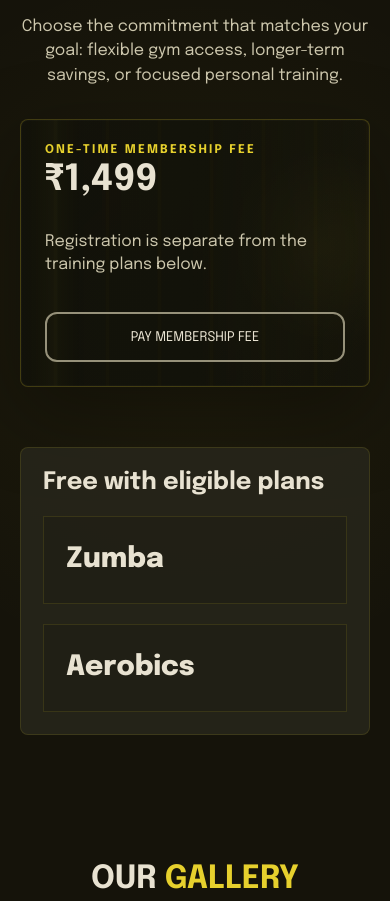
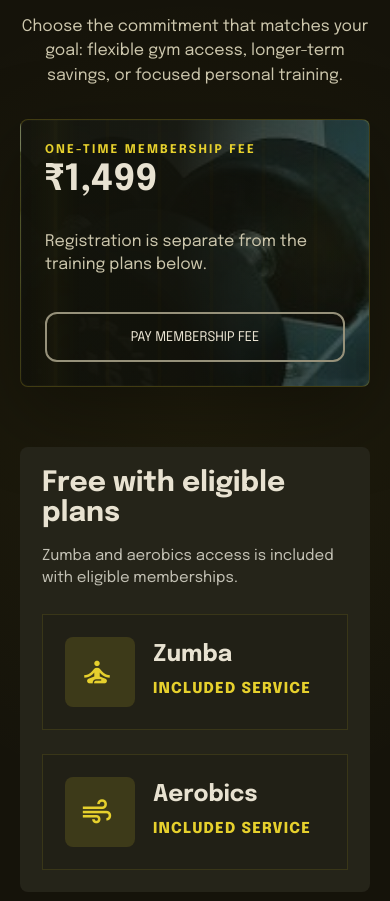
Before and after one commit to TheDreamGYM123/TheDreamGym, a website: page index.html in a window 390 px wide. Shown: the part 3315-4216 px from the top of the page. Drawn offline with nearby package versions, Linux system fonts and the light colour scheme; no server answers.

Commit message:
Polish membership catalog visuals

```diff
--- a/index.html
+++ b/index.html
@@ -23,7 +23,7 @@
     <title>The Dream Gym</title>
     <meta name="description"
         content="Forge your strength, define your limits at The Dream Gym. Elite trainers, world-class equipment, and a premium training environment.">
-    <link rel="stylesheet" href="style.css?v=20260539">
+    <link rel="stylesheet" href="style.css?v=20260540">
 </head>
 
 <body>
@@ -347,10 +347,19 @@
             <div class="pricing-grid fade-in">
                 <!-- Populated dynamically by script.js -->
             </div>
-            <div class="pricing-freebies fade-in" aria-label="Free benefits">
-                <span class="font-label-caps">Free with eligible plans</span>
-                <strong>Zumba</strong>
-                <strong>Aerobics</strong>
+            <div class="pricing-freebies catalog-privilege-pack home-privilege-pack fade-in" aria-label="Free benefits">
+                <div>
+                    <h3>Free with eligible plans</h3>
+                    <p>Zumba and aerobics access is included with eligible memberships.</p>
+                </div>
+                <div class="catalog-benefit-card">
+                    <span class="material-symbols-outlined">self_improvement</span>
+                    <div><strong>Zumba</strong><small>Included service</small></div>
+                </div>
+                <div class="catalog-benefit-card">
+                    <span class="material-symbols-outlined">air</span>
+                    <div><strong>Aerobics</strong><small>Included service</small></div>
+                </div>
             </div>
         </div>
     </section>
@@ -564,7 +573,7 @@
             <span class="close-modal" onclick="closeModal('plans-modal')">&times;</span>
             <div class="plans-modal-header">
                 <span class="font-label-caps text-secondary">EXCLUSIVE ACCESS</span>
-                <h2 class="font-display-lg">The Elite Catalog</h2>
+                <h2 class="font-display-lg uppercase">THE ELITE CATALOG</h2>
                 <p class="font-body-lg">Precision training meets luxury lifestyle. Select your tier of performance and join the ranks of the relentless.</p>
             </div>
             <div id="all-pricing-plans-grid" class="all-pricing-plans-grid">
@@ -758,7 +767,7 @@
         </div>
     </footer>
 
-    <script src="script.js?v=20260539"></script>
+    <script src="script.js?v=20260540"></script>
 
     <!-- WhatsApp Floating Button -->
     <a href="https://wa.me/918328929165" target="_blank" class="whatsapp-float" aria-label="Chat on WhatsApp">
--- a/style.css
+++ b/style.css
@@ -1167,6 +1167,11 @@ nav {
   margin-bottom: 8px;
 }
 
+.pricing-section .pricing-grid .pricing-plan-name {
+  font-size: 15px;
+  letter-spacing: 0.32em;
+}
+
 .pricing-amount {
   font-size: 64px;
   font-weight: 800;
@@ -1638,7 +1643,7 @@ nav {
 }
 
 .all-pricing-plans-grid .pricing-amount {
-  font-size: clamp(34px, 2.6vw, 52px);
+  font-size: clamp(30px, 2.3vw, 44px);
   white-space: nowrap;
 }
 
@@ -1807,9 +1812,9 @@ nav {
   border: 1px solid rgba(230, 208, 45, 0.22);
   border-radius: 8px;
   background:
-    linear-gradient(90deg, rgba(18, 18, 10, 0.98) 0%, rgba(18, 18, 10, 0.94) 52%, rgba(18, 18, 10, 0.68) 100%),
-    radial-gradient(circle at 86% 48%, rgba(230, 208, 45, 0.16), transparent 30%),
-    linear-gradient(135deg, rgba(230, 208, 45, 0.08), rgba(255, 255, 255, 0));
+    linear-gradient(90deg, rgba(18, 18, 10, 0.98) 0%, rgba(18, 18, 10, 0.95) 45%, rgba(18, 18, 10, 0.72) 68%, rgba(18, 18, 10, 0.52) 100%),
+    radial-gradient(circle at 86% 48%, rgba(230, 208, 45, 0.12), transparent 30%),
+    url("membership-dumbbells.jpeg") right center / cover no-repeat;
   box-shadow: inset 0 0 0 1px rgba(255, 255, 255, 0.02), 0 26px 80px rgba(0, 0, 0, 0.34);
 }
 
@@ -1835,7 +1840,7 @@ nav {
 .home-membership-copy span,
 .catalog-membership-hero p {
   color: var(--on-surface);
-  font-size: clamp(28px, 3.2vw, 44px);
+  font-size: clamp(26px, 2.9vw, 40px);
   line-height: 1;
   letter-spacing: 0;
   text-transform: none;
@@ -1843,8 +1848,13 @@ nav {
 
 .home-membership-copy p {
   color: rgba(239, 237, 224, 0.62);
+  max-width: 420px;
+  align-self: flex-start;
   font-weight: 800;
-  letter-spacing: 0.12em;
+  font-size: clamp(12px, 1.05vw, 15px);
+  letter-spacing: 0.1em;
+  line-height: 1.3;
+  text-align: left;
   text-transform: uppercase;
 }
 
@@ -1891,48 +1901,10 @@ nav {
   margin-top: 4px;
 }
 
-.pricing-section .pricing-freebies {
-  display: grid;
-  grid-template-columns: minmax(220px, 0.82fr) repeat(2, minmax(180px, 1fr));
-  align-items: stretch;
-  gap: 20px;
-  margin: 30px 0 0;
-  padding: clamp(24px, 3.6vw, 42px);
-  border-radius: 8px;
-  background: rgba(38, 37, 27, 0.92);
-  border: 1px solid rgba(230, 208, 45, 0.12);
-}
-
-.pricing-section .pricing-freebies span {
-  display: flex;
-  align-items: center;
-  width: auto;
-  color: var(--on-surface);
-  font-family: var(--font-display);
-  font-size: clamp(24px, 3.2vw, 40px);
-  line-height: 1.08;
-  letter-spacing: 0;
-  text-transform: none;
-}
-
-.pricing-section .pricing-freebies strong {
-  display: flex;
-  align-items: center;
-  min-height: 130px;
-  padding: 30px;
-  border: 1px solid rgba(230, 208, 45, 0.12);
-  background: rgba(18, 18, 10, 0.22);
-  color: var(--on-surface);
-  font-family: var(--font-body);
-  font-size: clamp(28px, 3.2vw, 38px);
-  font-weight: 900;
-  text-transform: none;
-}
-
 .plans-modal-content {
-  width: min(96vw, 1560px);
+  width: min(94vw, 1320px);
   max-height: 92vh;
-  padding: clamp(26px, 3vw, 46px);
+  padding: clamp(24px, 2.6vw, 40px);
   border-color: rgba(230, 208, 45, 0.18);
   background:
     radial-gradient(circle at 78% 8%, rgba(230, 208, 45, 0.12), transparent 24%),
@@ -1940,20 +1912,22 @@ nav {
 }
 
 .plans-modal-header {
-  margin-bottom: clamp(30px, 4vw, 56px);
+  margin-bottom: clamp(24px, 3vw, 42px);
 }
 
 .plans-modal-header h2 {
   margin: 12px auto;
   color: var(--on-surface);
-  font-size: clamp(44px, 7vw, 112px);
-  line-height: 0.9;
+  font-size: clamp(34px, 4.2vw, 64px);
+  line-height: 0.95;
+  letter-spacing: 0;
   white-space: normal;
 }
 
 .plans-modal-header p {
-  max-width: 780px;
+  max-width: 720px;
   color: rgba(239, 237, 224, 0.74);
+  font-size: clamp(16px, 1.3vw, 20px);
 }
 
 .catalog-membership-hero {
@@ -1969,8 +1943,8 @@ nav {
   border: 1px solid rgba(230, 208, 45, 0.2);
   border-radius: 8px;
   background:
-    linear-gradient(90deg, rgba(18, 18, 10, 0.98), rgba(18, 18, 10, 0.88) 58%, rgba(18, 18, 10, 0.56)),
-    repeating-linear-gradient(90deg, transparent 0 48px, rgba(230, 208, 45, 0.1) 50px 53px, transparent 55px 78px);
+    linear-gradient(90deg, rgba(18, 18, 10, 0.98), rgba(18, 18, 10, 0.9) 48%, rgba(18, 18, 10, 0.62) 76%, rgba(18, 18, 10, 0.5)),
+    url("membership-dumbbells.jpeg") right center / cover no-repeat;
 }
 
 .catalog-membership-hero h3 {
@@ -1983,10 +1957,13 @@ nav {
 .catalog-membership-hero p {
   margin: 0 0 26px;
   color: rgba(239, 237, 224, 0.6);
+  max-width: 420px;
   font-family: var(--font-body);
-  font-size: clamp(12px, 1.2vw, 16px);
+  font-size: clamp(11px, 1vw, 14px);
   font-weight: 900;
-  letter-spacing: 0.14em;
+  letter-spacing: 0.1em;
+  line-height: 1.3;
+  text-align: left;
   text-transform: uppercase;
 }
 
@@ -2007,18 +1984,20 @@ nav {
 
 .all-pricing-plans-grid .pricing-group-heading h3 {
   margin-top: 10px;
+  font-size: clamp(32px, 3.4vw, 54px);
+  line-height: 1;
 }
 
 .all-pricing-plans-grid .pricing-card-row {
-  gap: 22px;
+  gap: 18px;
 }
 
 .catalog-privilege-pack {
   display: grid;
   grid-template-columns: minmax(260px, 0.85fr) repeat(2, minmax(220px, 1fr));
-  gap: 30px;
+  gap: 24px;
   align-items: stretch;
-  padding: clamp(28px, 4vw, 58px);
+  padding: clamp(26px, 3.4vw, 46px);
   border-radius: 8px;
   background: rgba(38, 37, 27, 0.96);
 }
@@ -2026,7 +2005,7 @@ nav {
 .catalog-privilege-pack h3 {
   margin: 0 0 18px;
   color: var(--on-surface);
-  font-size: clamp(30px, 3.2vw, 44px);
+  font-size: clamp(28px, 2.8vw, 38px);
   line-height: 1.05;
 }
 
@@ -2040,9 +2019,9 @@ nav {
 .catalog-benefit-card {
   display: flex;
   align-items: center;
-  gap: 28px;
-  min-height: 170px;
-  padding: 34px;
+  gap: 24px;
+  min-height: 148px;
+  padding: 28px;
   border: 1px solid rgba(230, 208, 45, 0.12);
   background: rgba(18, 18, 10, 0.22);
 }
@@ -2050,19 +2029,19 @@ nav {
 .catalog-benefit-card > span {
   display: grid;
   place-items: center;
-  width: 92px;
-  height: 92px;
+  width: 78px;
+  height: 78px;
   border-radius: 8px;
   background: rgba(230, 208, 45, 0.14);
   color: var(--secondary);
-  font-size: 42px;
+  font-size: 36px;
   flex: 0 0 auto;
 }
 
 .catalog-benefit-card strong {
   display: block;
   color: var(--on-surface);
-  font-size: clamp(24px, 2.4vw, 32px);
+  font-size: clamp(23px, 2vw, 29px);
 }
 
 .catalog-benefit-card small {
@@ -2074,13 +2053,28 @@ nav {
   text-transform: uppercase;
 }
 
+.pricing-section .home-privilege-pack {
+  margin: 30px 0 0;
+}
+
+.pricing-section .home-privilege-pack .catalog-benefit-card strong {
+  border: 0;
+  background: transparent;
+  padding: 0;
+  color: var(--on-surface);
+  font-family: var(--font-body);
+  font-size: clamp(23px, 2vw, 29px);
+  line-height: 1.1;
+  text-transform: none;
+}
+
 @media (max-width: 1024px) {
   .pricing-section .pricing-freebies,
   .catalog-privilege-pack {
     grid-template-columns: 1fr;
   }
 
-  .pricing-section .pricing-freebies strong {
+  .pricing-section .pricing-freebies > strong {
     min-height: 96px;
   }
 
@@ -2128,7 +2122,7 @@ nav {
     padding: 22px;
   }
 
-  .pricing-section .pricing-freebies strong,
+  .pricing-section .pricing-freebies > strong,
   .catalog-benefit-card {
     min-height: 88px;
     padding: 22px;
@@ -3612,7 +3606,7 @@ footer {
 }
 
 #plans-modal .plans-modal-content {
-  width: min(calc(100vw - 48px), 1560px);
+  width: min(calc(100vw - 64px), 1320px);
   max-width: none;
 }
 
```
Also changed, not shown: membership-dumbbells.jpeg (added).
